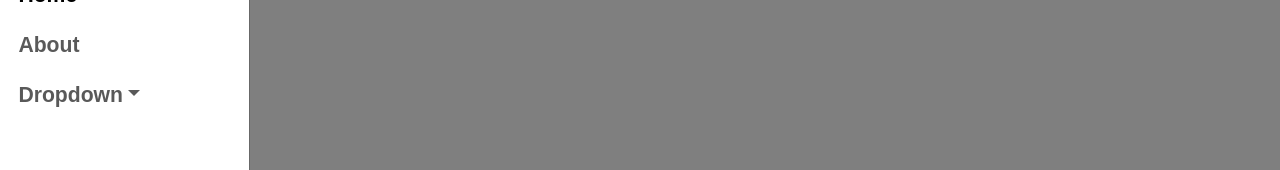
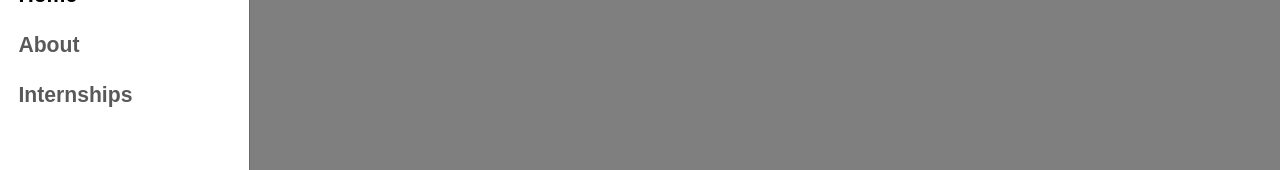
Before and after one commit to nik-55/personal-website, a Next.js app: page / in a window 1280 px wide. Both pictures are taken after a click on the button "Toggle navigation". Shown: the part 307-477 px from the top of the page. Built offline with nearby package versions, Linux system fonts and the light colour scheme; a web font is replaced by a local one.

Commit message:
Add strapi flow

```diff
--- a/package.json
+++ b/package.json
@@ -16,7 +16,8 @@
     "eslint-config-next": "13.4.19",
     "next": "13.4.19",
     "react": "18.2.0",
-    "react-dom": "18.2.0"
+    "react-dom": "18.2.0",
+    "react-markdown": "^8.0.7"
   },
   "devDependencies": {
     "eslint-config-prettier": "^9.0.0",
--- a/src/components/Navbar.jsx
+++ b/src/components/Navbar.jsx
@@ -62,36 +62,14 @@ const Navbar = () => {
                   About
                 </Link>
               </li>
-              <li className='nav-item dropdown'>
-                <a
-                  className='nav-link dropdown-toggle'
-                  href='#'
-                  role='button'
-                  data-bs-toggle='dropdown'
-                  aria-expanded='false'
-                >
-                  Dropdown
-                </a>
-                <ul className='dropdown-menu'>
-                  <li>
-                    <a className='dropdown-item' href='#'>
-                      Action
-                    </a>
-                  </li>
-                  <li>
-                    <a className='dropdown-item' href='#'>
-                      Another action
-                    </a>
-                  </li>
-                  <li>
-                    <hr className='dropdown-divider' />
-                  </li>
-                  <li>
-                    <a className='dropdown-item' href='#'>
-                      Something else here
-                    </a>
-                  </li>
-                </ul>
+              <li
+                className='nav-item'
+                data-bs-dismiss='offcanvas'
+                aria-label='Close'
+              >
+                <Link className='nav-link' href='/internships'>
+                  Internships
+                </Link>
               </li>
             </ul>
           </div>
```
Also changed, not shown: src/app/internships/page.js (added, +46 -0 lines), src/components/Markdown.jsx (added, +8 -0 lines), 1 other file (tests, documents, lock files or other folders).
